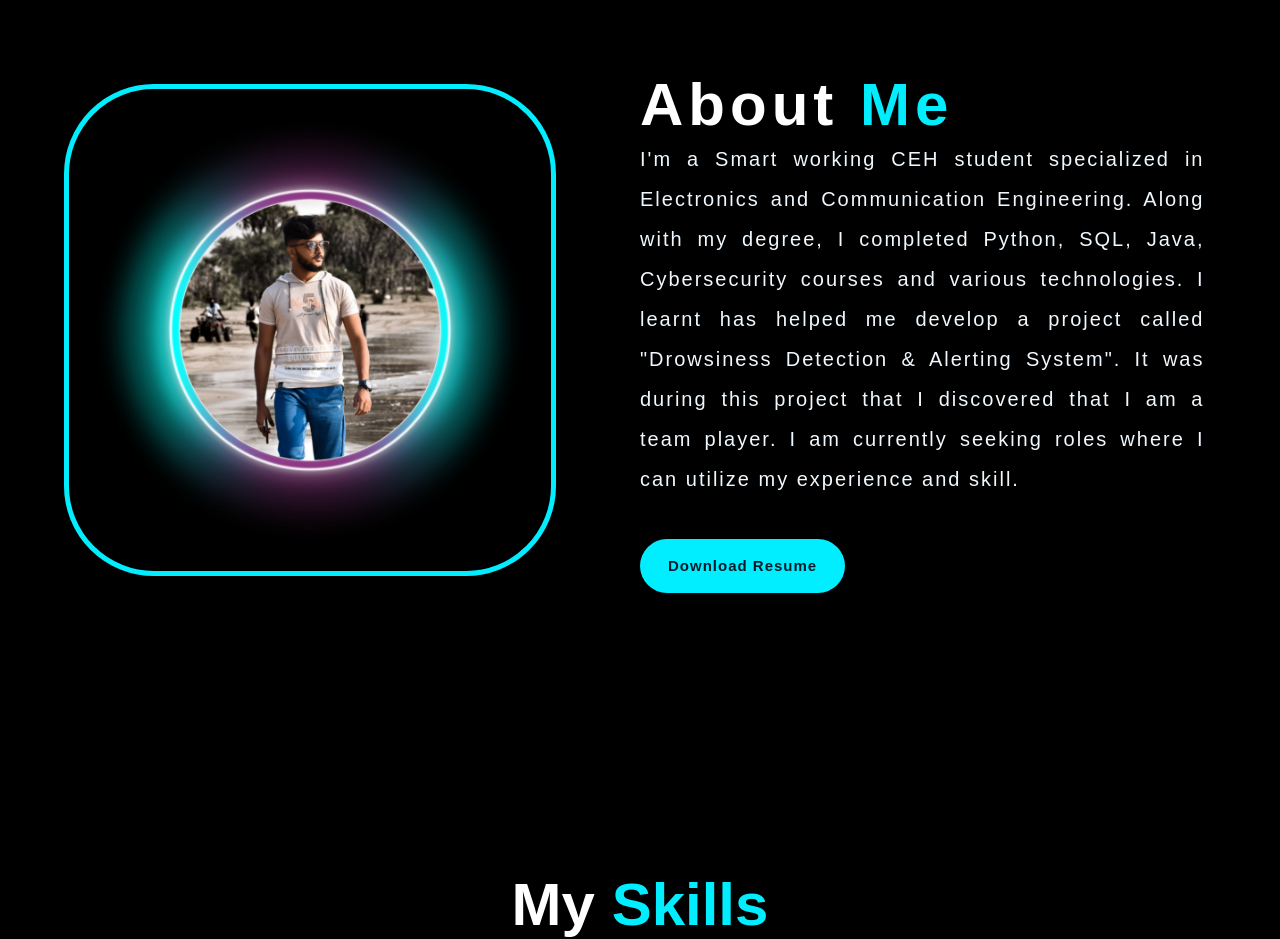
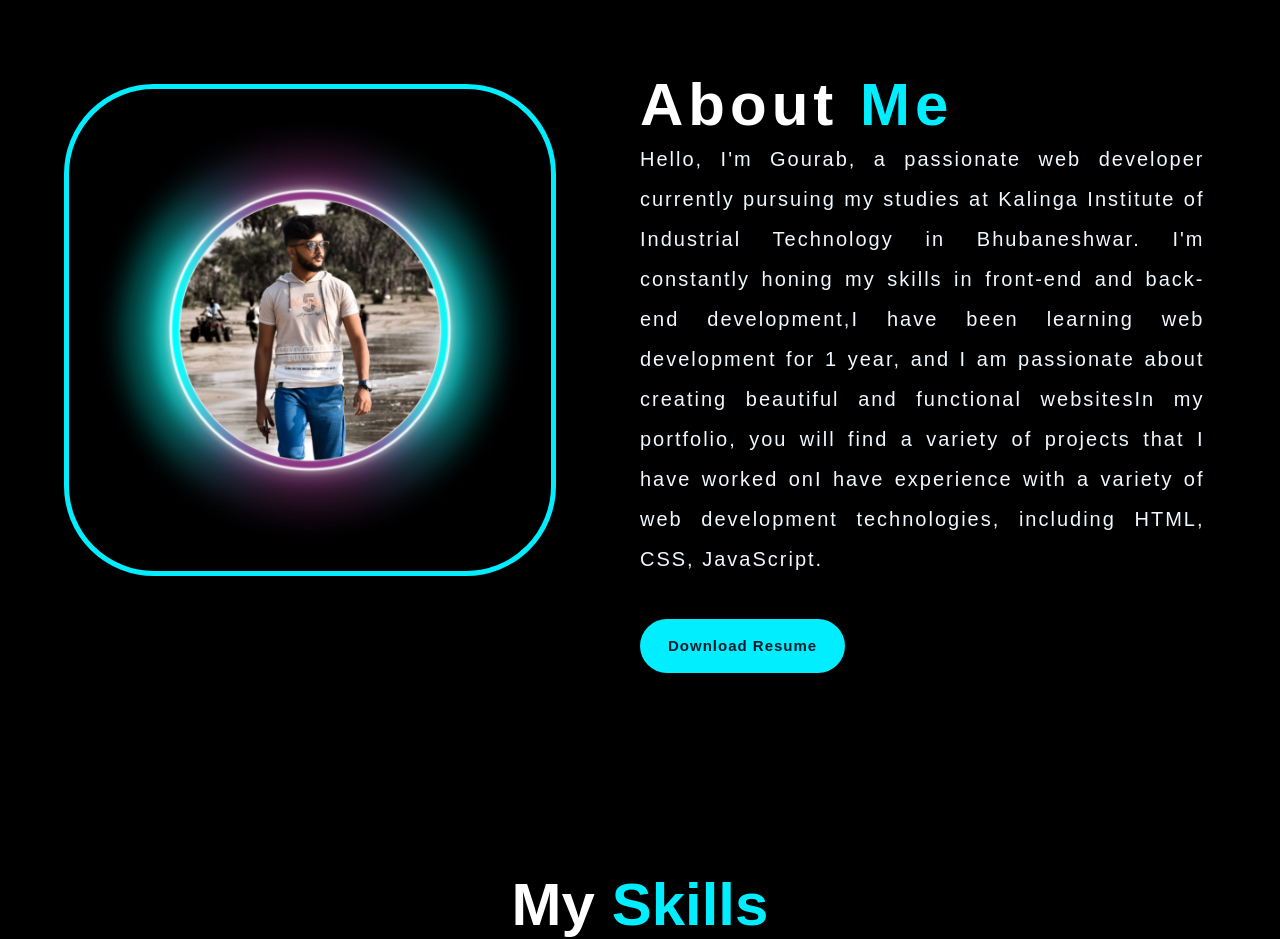
Before and after one commit to MrX1812/portfolio, a plain HTML site: page index.html in a window 1280 px wide. Shown: the part 800-1739 px from the top of the page. Drawn offline with nearby package versions, Linux system fonts and the light colour scheme.

Commit message:
index.html

```diff
--- a/index.html
+++ b/index.html
@@ -56,11 +56,7 @@
                 </div>
                 <div class="about-text">
                     <h2>About <span>Me</span></h2>
-                    <p>I'm a Smart working CEH student specialized in Electronics and Communication Engineering.
-                        Along with my degree, I completed Python, SQL, Java, Cybersecurity courses and various technologies.
-                        I learnt has helped me develop a project called "Drowsiness Detection & Alerting System".
-                        It was during this project that I discovered that I am a team player.
-                        I am currently seeking roles where I can utilize my experience and skill.<br>
+                    <p> Hello, I'm Gourab, a passionate web developer currently pursuing my studies at Kalinga Institute of Industrial Technology in Bhubaneshwar. I'm constantly honing my skills in front-end and back-end development,I have been learning web development for 1 year, and I am passionate about creating beautiful and functional websitesIn my portfolio, you will find a variety of projects that I have worked onI have experience with a variety of web development technologies, including HTML, CSS, JavaScript.<br>
                         <br>
                         <a href="https://docs.google.com/document/d/15KPwpwOrRhPosfGgi43Wekl6v_JaOemCHABgdJi2ZL0/edit?usp=sharing" style="--i:11" class="abtbtn-box" target="_blank">Download Resume</a>
                     </p>
```
